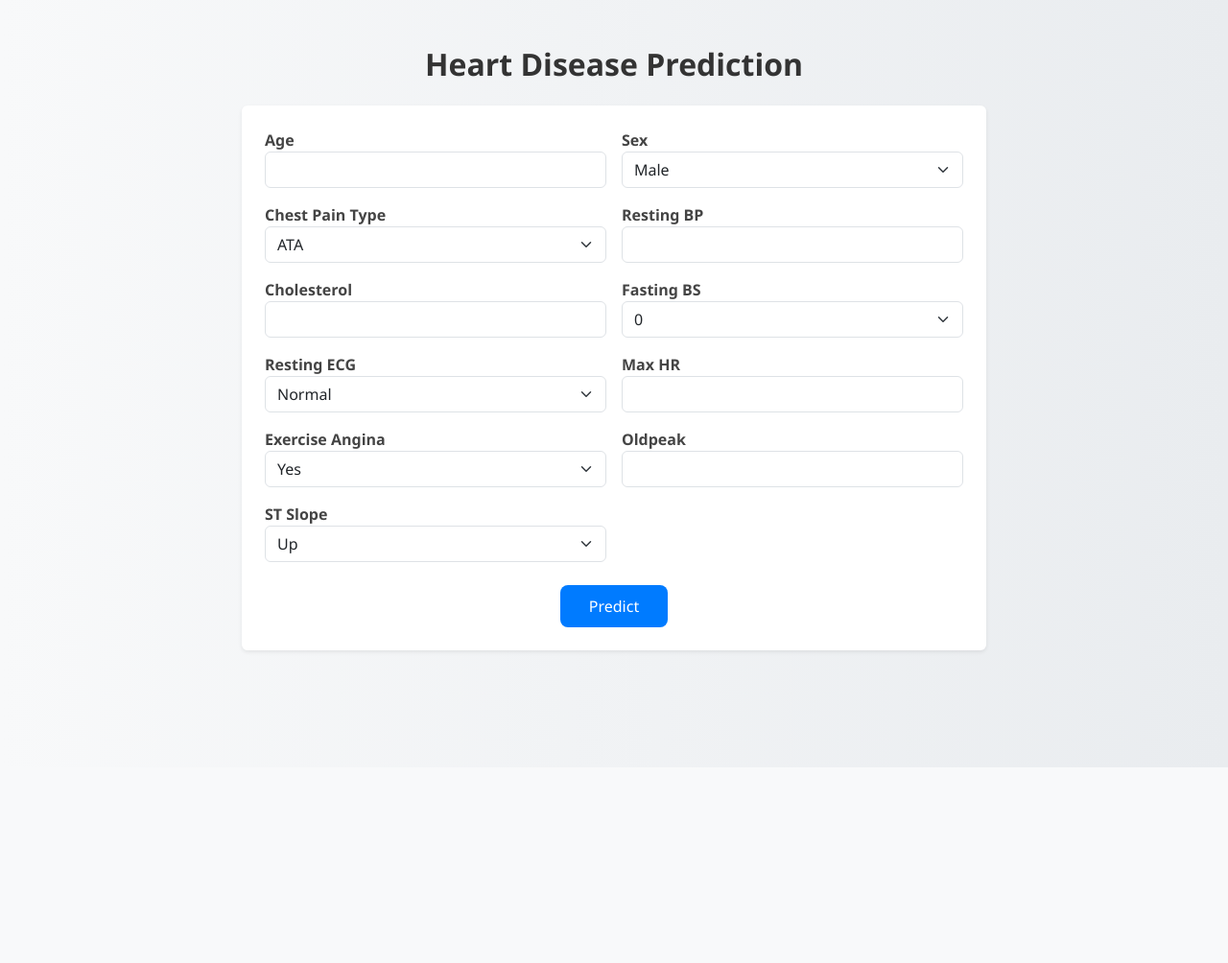
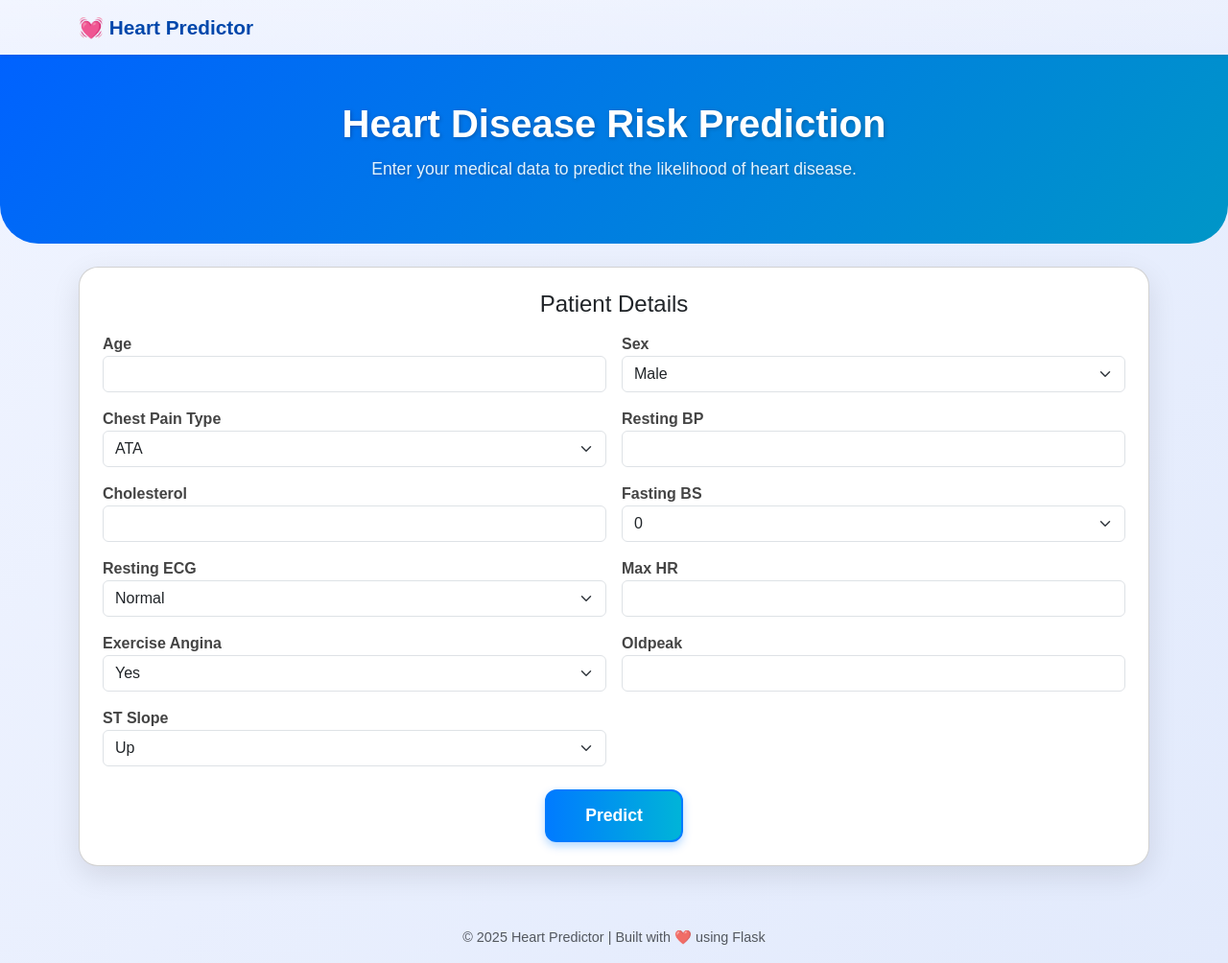
Before and after one commit to Sukrat-Singh/heart-disease-predictor, a Flask app: page / in a window 1280 px wide. Shown: the whole page at 96% size. Before the commit the page ends 800 px from the top, so only its background shows below. Run offline with Flask 3, Linux system fonts and the light colour scheme.

Commit message:
added more styling

```diff
--- a/static/style.css
+++ b/static/style.css
@@ -1,32 +1,50 @@
-/* --------------------------
-   Global Styling
---------------------------- */
+/* ========== GLOBAL ========== */
 body {
-    background: linear-gradient(to right, #f8f9fa, #e9ecef);
-    font-family: 'Segoe UI', Tahoma, Geneva, Verdana, sans-serif;
+    font-family: 'Poppins', sans-serif;
+    background: linear-gradient(135deg, #f0f4ff, #e2eafc);
     color: #333;
     margin: 0;
     padding: 0;
 }
 
-/* --------------------------
-   Form Card Styling
---------------------------- */
-.container {
-    max-width: 800px;
+/* Gradient Navbar */
+.bg-gradient {
+    background: linear-gradient(90deg, #0047ab, #007bff);
 }
 
-form {
-    border-radius: 15px;
-    background: #fff;
-    box-shadow: 0 6px 20px rgba(0, 0, 0, 0.1);
-    padding: 25px 30px;
-    transition: transform 0.2s ease-in-out, box-shadow 0.2s ease-in-out;
+/* ========== HERO SECTION ========== */
+.hero {
+    background: linear-gradient(135deg, #0062ff, #0096c7);
+    color: #f8f9fa;
+    border-bottom-left-radius: 40px;
+    border-bottom-right-radius: 40px;
+    text-shadow: 1px 1px 4px rgba(0, 0, 0, 0.25);
+    padding: 4rem 1rem;
 }
 
-form:hover {
-    transform: translateY(-3px);
-    box-shadow: 0 10px 25px rgba(0, 0, 0, 0.15);
+.hero h1 {
+    font-weight: 700;
+    font-size: 2.5rem;
+    color: #ffffff;
+}
+
+.hero p {
+    color: #e3f2fd;
+    font-size: 1.1rem;
+    margin-top: 10px;
+}
+
+/* ========== FORM CARD ========== */
+.form-card {
+    border-radius: 20px;
+    background: #fff;
+    box-shadow: 0 10px 30px rgba(0, 0, 0, 0.1);
+    transition: transform 0.25s ease, box-shadow 0.25s ease;
+}
+
+.form-card:hover {
+    transform: translateY(-5px);
+    box-shadow: 0 15px 40px rgba(0, 0, 0, 0.15);
 }
 
 label {
@@ -34,66 +52,93 @@ label {
     color: #444;
 }
 
-button.btn-primary {
-    background-color: #007bff;
-    border: none;
-    padding: 10px 30px;
-    border-radius: 8px;
-    transition: 0.2s;
+/* ========== BUTTONS (Final) ========== */
+.btn-gradient {
+    background: linear-gradient(90deg, #007bff, #00b4d8);
+    border: 2px solid #007bff;
+    color: white;
+    padding: 12px 40px;
+    border-radius: 12px;
+    font-weight: 600;
+    font-size: 1.1rem;
+    box-shadow: 0 4px 10px rgba(0, 123, 255, 0.3);
+    transition: all 0.3s ease;
+    position: relative;
+    overflow: hidden;
 }
 
-button.btn-primary:hover {
-    background-color: #0056b3;
-    transform: scale(1.05);
+.btn-gradient:hover {
+    background: linear-gradient(90deg, #0056b3, #0077b6);
+    transform: translateY(-3px);
+    box-shadow: 0 6px 20px rgba(0, 123, 255, 0.4);
 }
 
-/* --------------------------
-   Header Styling
---------------------------- */
-h2 {
-    font-weight: 700;
-    color: #333;
+/* Shimmer effect */
+.btn-gradient::after {
+    content: "";
+    position: absolute;
+    top: 0;
+    left: -75%;
+    width: 50%;
+    height: 100%;
+    background: rgba(255, 255, 255, 0.2);
+    transform: skewX(-20deg);
+    transition: left 0.5s;
 }
 
-/* --------------------------
-   Result Page Styling
---------------------------- */
-.card {
-    background: #fff;
-    border-radius: 20px;
-    box-shadow: 0 8px 25px rgba(0, 0, 0, 0.15);
-    transition: transform 0.2s ease;
+.btn-gradient:hover::after {
+    left: 125%;
 }
 
-.card:hover {
+/* ========== RESULT CARD ========== */
+.result-card {
+    border-radius: 25px;
+    background: #fff;
+    box-shadow: 0 10px 35px rgba(0, 0, 0, 0.1);
+    transition: transform 0.3s ease;
+}
+
+.result-card:hover {
     transform: scale(1.02);
 }
 
-.text-primary {
-    font-size: 1.5rem;
-    font-weight: bold;
-    color: #0d6efd !important;
+/* Text gradient for results */
+.text-gradient {
+    background: linear-gradient(90deg, #007bff, #00b4d8);
+    -webkit-background-clip: text;
+    -webkit-text-fill-color: transparent;
+    font-weight: 700;
+    font-size: 1.8rem;
 }
 
-.btn-outline-secondary {
-    border-radius: 8px;
-    transition: 0.2s;
+/* ========== FOOTER ========== */
+footer {
+    font-size: 0.9rem;
 }
 
-.btn-outline-secondary:hover {
-    background-color: #6c757d;
-    color: #fff;
-}
-
-/* --------------------------
-   Responsive Tweaks
---------------------------- */
-@media (max-width: 600px) {
-    form {
+/* ========== RESPONSIVE ========== */
+@media (max-width: 768px) {
+    .form-card {
         padding: 20px;
     }
 
-    h2 {
-        font-size: 1.4rem;
+    .hero h1 {
+        font-size: 1.7rem;
+    }
+
+    .btn-gradient {
+        width: 100%;
     }
 }
+
+.navbar-brand {
+    color: #0047ab !important;
+    font-weight: 700;
+    font-size: 1.3rem;
+}
+
+.navbar-brand i,
+.navbar-brand img {
+    margin-right: 8px;
+    vertical-align: middle;
+}
--- a/templates/home.html
+++ b/templates/home.html
@@ -1,15 +1,34 @@
 <!DOCTYPE html>
-<html>
+<html lang="en">
 <head>
+    <meta charset="UTF-8">
+    <meta name="viewport" content="width=device-width, initial-scale=1.0">
     <title>Heart Disease Prediction</title>
     <link href="https://cdn.jsdelivr.net/npm/bootstrap@5.3.3/dist/css/bootstrap.min.css" rel="stylesheet">
     <link rel="stylesheet" href="{{ url_for('static', filename='style.css') }}">
 </head>
-<body class="bg-light">
+<body>
 
-<div class="container mt-5">
-    <h2 class="text-center mb-4">Heart Disease Prediction</h2>
-    <form action="/predict" method="POST" class="p-4 bg-white rounded shadow-sm">
+    <!-- Navigation Bar -->
+    <nav class="navbar navbar-expand-lg navbar-dark bg-gradient shadow-sm">
+        <div class="container">
+            <a class="navbar-brand fw-bold" href="/">💓 Heart Predictor</a>
+        </div>
+    </nav>
+
+    <!-- Hero Section -->
+    <section class="hero text-center text-white py-5">
+        <div class="container">
+            <h1 class="fw-bold">Heart Disease Risk Prediction</h1>
+            <p class="lead">Enter your medical data to predict the likelihood of heart disease.</p>
+        </div>
+    </section>
+
+    <!-- Form Section -->
+    <section class="container mt-4 mb-5">
+        <div class="card form-card p-4">
+            <h4 class="text-center mb-3">Patient Details</h4>
+            <form action="/predict" method="POST">
                 <div class="row g-3">
 
                     <div class="col-md-6">
@@ -88,13 +107,19 @@
                             <option value="Down">Down</option>
                         </select>
                     </div>
+
                 </div>
 
                 <div class="text-center mt-4">
-            <button type="submit" class="btn btn-primary">Predict</button>
+                    <button type="submit" class="btn btn-lg btn-gradient">Predict</button>
                 </div>
             </form>
         </div>
+    </section>
+
+    <footer class="text-center text-muted py-3">
+        © 2025 Heart Predictor | Built with ❤️ using Flask
+    </footer>
 
 </body>
 </html>
```
Also changed, not shown: templates/result.html (+24 -10 lines). Lines whose indentation alone changed are shown as unchanged.
